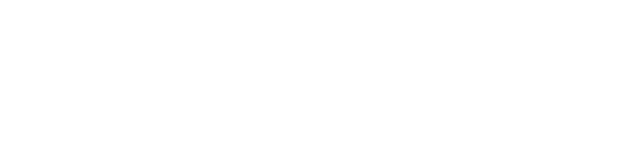
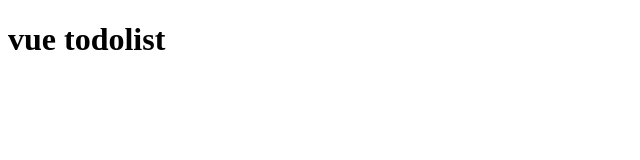
Before and after one commit to JacopoGrippiotti/vue-todolist, a plain HTML site: page index.html in a window 1280 px wide. Shown: the whole page, without its empty margins (0-640 px from the left). Drawn offline with nearby package versions, Linux system fonts and the light colour scheme.

Commit message:
added app div and structured header inside it

```diff
--- a/index.html
+++ b/index.html
@@ -9,6 +9,14 @@
  <body>
     <script src="https://unpkg.com/vue@3/dist/vue.global.js"></script>
 
+    <div id="app">
+
+        <header>
+            <h1>
+                vue todolist
+            </h1>
+        </header>
+    </div>
 
 
 
```
